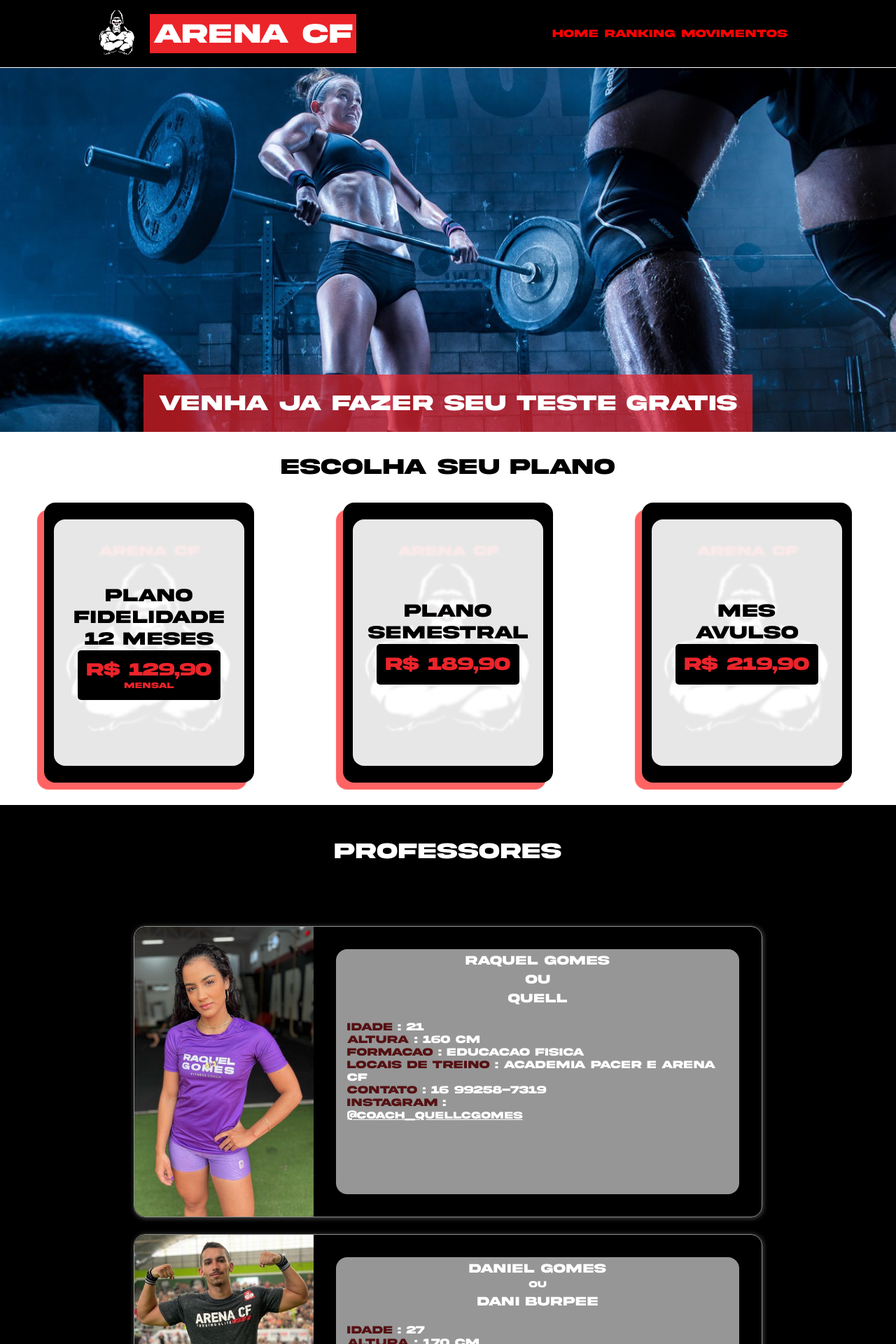
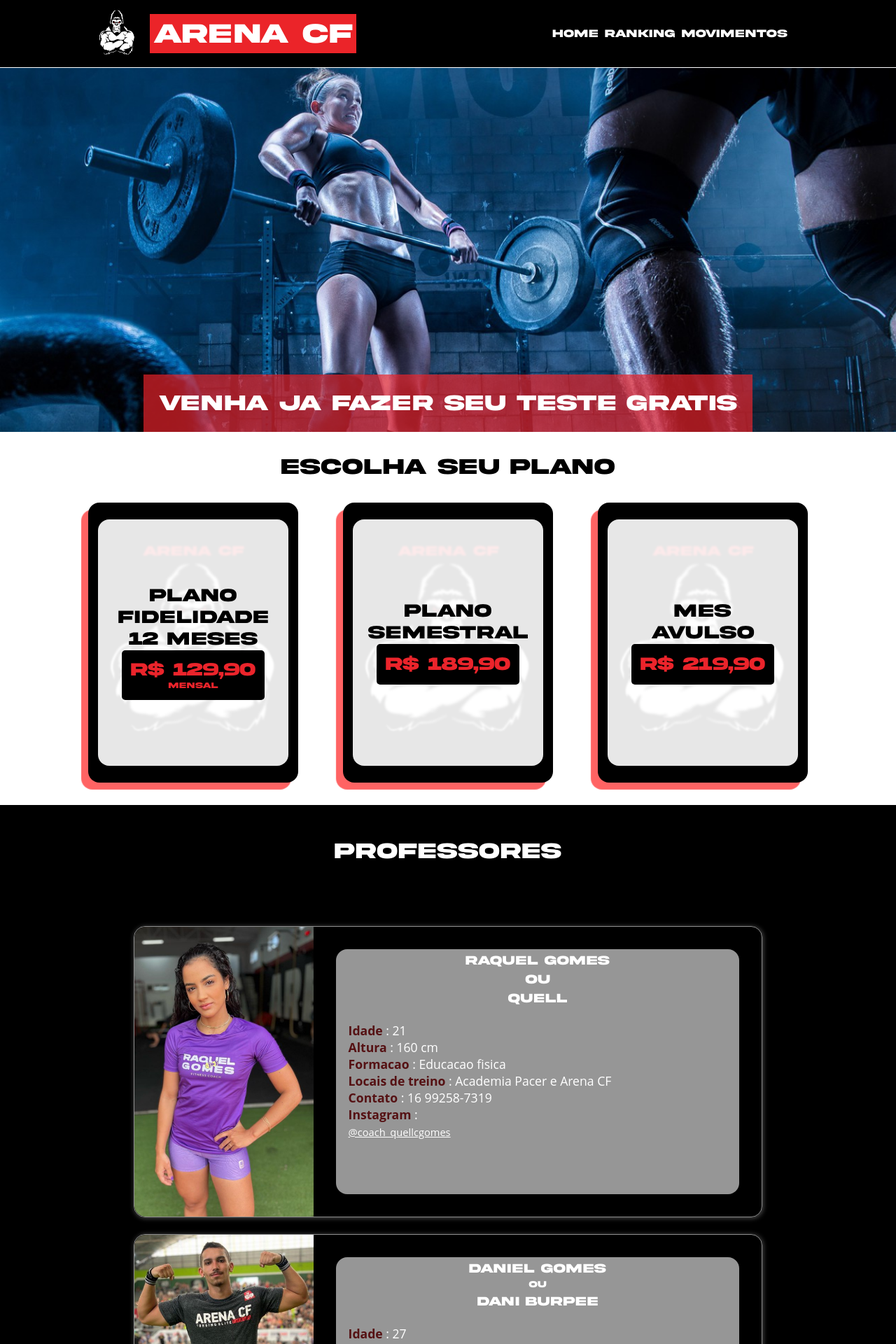
Before and after one commit to GuiFxFarias/ArenaCF, a React (Create React App) app in the folder arena/: page / in a window 1280 px wide. Shown: the top 1920 px of the page at 70% size. Built offline with nearby package versions, Linux system fonts and the light colour scheme.

Commit message:
insert into website, react-router

```diff
--- a/arena/package.json
+++ b/arena/package.json
@@ -11,6 +11,7 @@
     "react": "^18.2.0",
     "react-dom": "^18.2.0",
     "react-icons": "^4.8.0",
+    "react-router-dom": "^6.9.0",
     "react-scripts": "5.0.1",
     "react-toastify": "^9.1.2",
     "web-vitals": "^2.1.4"
--- a/arena/src/App.js
+++ b/arena/src/App.js
@@ -1,15 +1,29 @@
 import "./App.css";
+import { BrowserRouter as Router, Route, Routes } from "react-router-dom";
+
 import Main from "./components/pages/Main";
 import Navbar from "./components/layout/Navbar";
 import MainMobile from "./components/layout/MainMobile";
 
+import HomePage from "./components/pages/HomePage";
+import Ranking from "./components/pages/Ranking";
+import Movimentos from "./components/pages/Movimentos";
+
 function App() {
   return (
     <>
-      <MainMobile>
-        <Navbar />
-        <Main />
-      </MainMobile>
+      <Router>
+        <MainMobile>
+          <Navbar />
+          <Main>
+            <Routes>
+              <Route path="/" element={<HomePage />}></Route>
+              <Route path="/Ranking" element={<Ranking />}></Route>
+              <Route path="/Movimentos" element={<Movimentos />}></Route>
+            </Routes>
+          </Main>
+        </MainMobile>
+      </Router>
     </>
   );
 }
--- a/arena/src/components/layout/NavCss.css
+++ b/arena/src/components/layout/NavCss.css
@@ -39,6 +39,16 @@
 
   display: flex;
   align-items: center;
+}
+
+.list a{
+  color: white;
+  text-decoration: none;
+  transition: .7s;
+}
+
+.list a:hover{
+  background-color: red;
 }
 
 .itemList {
--- a/arena/src/components/layout/Navbar.jsx
+++ b/arena/src/components/layout/Navbar.jsx
@@ -2,6 +2,7 @@ import "./NavCss.css";
 import { HiMenuAlt1 } from "react-icons/hi";
 import SimbolArena from "../../assets/ArenaCf-Simbol.png";
 import { useState } from "react";
+import {Link} from 'react-router-dom'
 
 function Navbar() {
   const [show, setShow] = useState(true);
@@ -39,9 +40,18 @@ function Navbar() {
             </span>
           </div>
           <ul className="list">
-            <li className="itemList">Home</li>
+            {/* <li className="itemList">Home</li>
             <li className="itemList">Ranking</li>
-            <li className="itemList">Movimentos</li>
+            <li className="itemList">Movimentos</li> */}
+            <li className="itemList">
+              <Link to={"/"}>Home</Link>
+            </li>
+            <li className="itemList">
+              <Link to={"/Ranking"}>Ranking</Link>
+            </li>
+            <li className="itemList">
+              <Link to={"/Movimentos"}>Movimentos</Link>
+            </li>
           </ul>
         </nav>
         <nav className={`navbarMobile ${click}`}>
--- a/arena/src/components/pages/HomePage.jsx
+++ b/arena/src/components/pages/HomePage.jsx
@@ -96,7 +96,7 @@ function HomePage() {
                 <h2 className="price">R$ 189,90</h2>
               </div>
             </div>
-            <div className="planesPay animate__animated animate__zoomIn animate__delay-1s">
+            <div className="planesPay payLast animate__animated animate__zoomIn animate__delay-1s">
               <div className="iconPrice">
                 <h1 className="planePrice">Mes avulso</h1>
                 <h2 className="price">R$ 219,90</h2>
@@ -216,7 +216,7 @@ function HomePage() {
             Entre em contato
           </h1>
           <section className="contact">
-            <form action="">
+            <form action="" style={{display: "flex", alignItems: "center"}}>
               <fieldset>
                 <input
                   type="text"
--- a/arena/src/components/pages/HomePageCss.css
+++ b/arena/src/components/pages/HomePageCss.css
@@ -4,10 +4,7 @@
     format("opentype");
 }
 
-@font-face {
-  font-family: "Open Sans";
-  src: url("https://fonts.googleapis.com/css2?family=Open+Sans:ital,wght@0,400;0,700;1,300;1,700&display=swap");
-}
+@import url("https://fonts.googleapis.com/css2?family=Open+Sans:ital,wght@0,300;0,400;0,500;0,600;0,700;1,300;1,400;1,500;1,600&display=swap");
 
 h1,
 h2,
@@ -19,7 +16,7 @@ h3 {
 
 .contentHomePage {
   width: 100%;
-  height: 350vh;
+  height: 393vh;
   margin: auto;
 }
 
@@ -56,7 +53,7 @@ h3 {
 
 .planes {
   display: flex;
-  justify-content: space-around;
+  justify-content: center;
 }
 
 .planesPay {
@@ -71,10 +68,15 @@ h3 {
   height: 400px;
   box-shadow: -10px 10px 1px rgba(255, 0, 0, 0.61);
   transition: 0.7s;
+  margin-right: 4em;
 
   display: flex;
   align-items: center;
   justify-content: center;
+}
+
+.payLast {
+  margin-right: 0px;
 }
 
 .iconPrice {
@@ -117,7 +119,6 @@ h3 {
   display: flex;
   justify-content: space-around;
   align-items: center;
-
   margin: auto;
 }
 
@@ -154,7 +155,6 @@ h3 {
   background-color: rgba(255, 255, 255, 0.589);
   margin: 2em;
   border-radius: 1em;
-
   width: 20vw;
 }
 
@@ -173,9 +173,10 @@ h3 {
 }
 
 .biography {
-  font-family: "Akira", Arial, Helvetica, sans-serif;
+  font-family: "Open Sans", Arial, Helvetica, sans-serif;
   padding: 1em;
   margin: 0px;
+  font-size: 1.1rem;
   list-style: none;
 }
 
@@ -227,7 +228,7 @@ strong {
   margin-top: 40px;
   margin-left: -50px;
   width: 100vw;
-  height: 59vh;
+  height: 65vh;
   display: flex;
   justify-content: space-between;
 }
@@ -274,7 +275,7 @@ strong {
 
 .map iframe {
   border: none;
-  height: 100%;
+  height: 99.9%;
 }
 
 @media screen and (max-width: 1280px) {
@@ -453,7 +454,7 @@ strong {
 
 @media screen and (max-width: 768px) {
   .contentHomePage {
-    height: 425vh;
+    height: 465vh;
   }
 
   .teachers {
@@ -467,13 +468,14 @@ strong {
   }
 
   .planesPay {
+    margin-right: 0px;
     margin-top: 15px;
     width: 300px;
     height: 200px;
   }
 
   .map iframe {
-    width: 89.5vw;
+    width: 90.5vw;
   }
 }
 
@@ -532,7 +534,7 @@ strong {
   }
 
   .map iframe {
-    width: 89.1vw;
+    width: 90.1vw;
   }
 }
 
--- a/arena/src/components/pages/Main.jsx
+++ b/arena/src/components/pages/Main.jsx
@@ -1,12 +1,9 @@
-import HomePage from "./HomePage";
 import "./MainCss.css";
 
-function Main() {
+function Main(props) {
   return (
     <>
-      <main className="pages p1">
-        <HomePage />
-      </main>
+      <main className="pages p1">{props.children}</main>
     </>
   );
 }
--- /dev/null
+++ b/arena/src/components/pages/MainRouter.jsx
@@ -0,0 +1,5 @@
+function MainRouter({ children }) {
+  return <>{children}</>;
+}
+
+export default MainRouter;
--- /dev/null
+++ b/arena/src/components/pages/Movimentos.jsx
@@ -0,0 +1,11 @@
+import "./MovimentosPageCss.css"
+
+function Movimentos() {
+  return (
+    <>
+      <h1>Movimentos</h1>
+    </>
+  );
+}
+
+export default Movimentos;
--- /dev/null
+++ b/arena/src/components/pages/Ranking.jsx
@@ -0,0 +1,9 @@
+function Ranking() {
+  return (
+    <>
+      <h1>Ranking</h1>
+    </>
+  );
+}
+
+export default Ranking;
```
Also changed, not shown: arena/src/components/pages/MovimentosPageCss.css (added), 1 other file (tests, documents, lock files or other folders).
